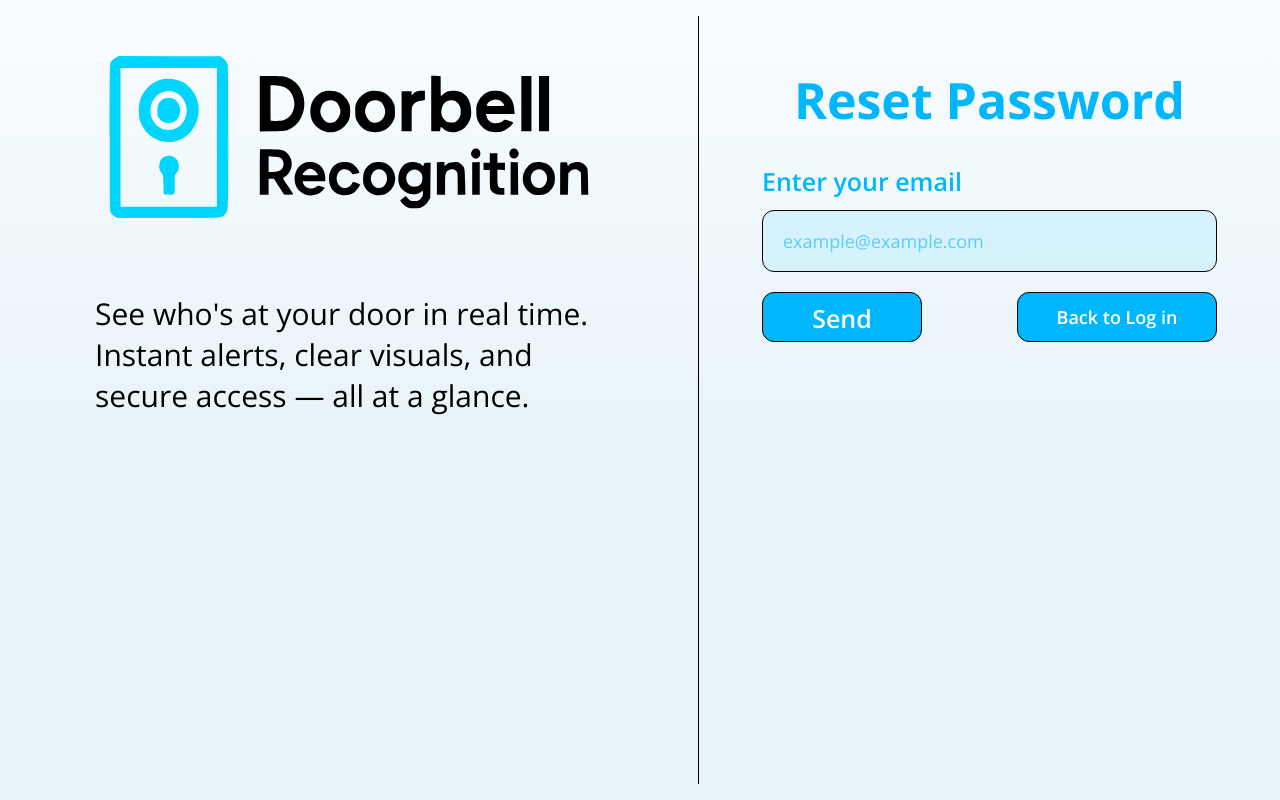
After one commit to khoadole/Doorbell-Recognition, a Django app: page /forgot_password in a window 1280 px wide. The commit adds this page. Run offline with Django 5.2, Linux system fonts and the light colour scheme.

Commit message:
Add Password Reset Section

```diff
--- a/doorbell/static/css/signin.css
+++ b/doorbell/static/css/signin.css
@@ -128,6 +128,7 @@ body {
   flex: 1;
 }
 
+
 .sign-in-button {
   width: 175px;
   height: 62px;
@@ -160,7 +161,7 @@ body {
 }
 
 .sign-up-button {
-  display: inline-flex;                /* Allows centering */
+  display: inline-flex;
   align-items: center;
   justify-content: center;
   width: 184px;
@@ -174,9 +175,9 @@ body {
   font-family: "Open Sans", sans-serif;
   cursor: pointer;
   transition: background-color 0.2s;
-  text-decoration: none;              /* Removes underline for <a> */
+  text-decoration: none;
   text-align: center;
-  line-height: 1;                     /* Avoids vertical misalignment */
+  line-height: 1;
 }
 
 
--- a/doorbell/templates/homepage.html
+++ b/doorbell/templates/homepage.html
@@ -48,7 +48,7 @@
       <div class="main-title">Video Streaming</div>
       <div class="video-container">
         <!-- <div class="video-placeholder"></div> -->
-         <img src="{% url 'video_feed' %}" width="640" />
+         <img src="{% url 'video_feed' %}" width="640" height="480" />
       </div>
 
       <button class="openDoor-btn" onclick="openDoor()">Open Door</button>
--- a/users/models.py
+++ b/users/models.py
@@ -12,6 +12,6 @@ class User(Document):
     password = StringField(required=True)
     phonenumber = StringField()
     address = StringField()
-    email = EmailField()
+    email = EmailField(unique=True)
     avatar = FileField()
     create_at = DateField(default=datetime.datetime.now)
--- /dev/null
+++ b/users/templates/components/forgot_password.html
@@ -0,0 +1,73 @@
+{% load static %}
+<!DOCTYPE html>
+<html lang="en">
+<head>
+  <meta charset="UTF-8" />
+  <meta name="viewport" content="width=device-width, initial-scale=1.0" />
+  <link href="https://fonts.googleapis.com/css2?family=Open+Sans:wght@400;600;700&family=Inter:wght@400;500;600&display=swap" rel="stylesheet" />
+  <link rel="stylesheet" href="{% static 'css/signin.css' %}" />
+  <link rel="icon" href="../../static/images/base/Logo_noText.svg" type="image/svg" />
+  <title>Reset Password</title>
+</head>
+<body>
+  <div class="container">
+    <!-- Left Side -->
+    <div class="left-section">
+      <div class="logo-section">
+        <img src="../../static/images/base/Logo.svg" alt="Doorbell Recognition" class="logo-icon" />
+      </div>
+      <div class="marketing-text">
+        See who's at your door in real time.<br />
+        Instant alerts, clear visuals, and<br />
+        secure access — all at a glance.
+      </div>
+    </div>
+
+    <div class="divider"></div>
+
+    <!-- Right Side -->
+    <div class="right-section">
+      <div class="sign-in-container">
+        <h1 class="main-title">Reset Password</h1>
+
+        <form method="post" action="{% url 'user:forgot_password' %}">
+          {% csrf_token %}
+          <div class="form-group">
+            <label class="form-label" for="email">Enter your email</label>
+            <input
+              type="email"
+              id="email"
+              name="email"
+              class="form-input"
+              placeholder="example@example.com"
+              required
+            />
+          </div>
+
+          {% if messages %}
+            {% for message in messages %}
+              <div style="color: red; margin-top: 10px;">{{ message }}</div>
+            {% endfor %}
+          {% endif %}
+
+          <div class="button-row" style="margin-top: 20px; display: flex; gap: 20px;">
+            <a href="{% url 'user:reset_password' %}"
+              class="sign-in-button"
+              style="width: 160px; height: 50px; text-align: center; line-height: 50px; text-decoration: none;">
+              Send
+            </a>
+
+            <a href="{% url 'user:signin' %}"
+              class="sign-up-button"
+              style="width: 200px; height: 50px; text-align: center; line-height: 50px; font-size: 18px;">
+              Back to Log in
+            </a>
+          </div>
+
+
+        </form>
+      </div>
+    </div>
+  </div>
+</body>
+</html>
--- a/users/urls.py
+++ b/users/urls.py
@@ -8,5 +8,6 @@ urlpatterns = [
     path('signin', views.signin, name='signin'),
     path('signup', views.signup, name='signup'),
     path('signout', views.signout, name='signout'),
-
+    path('forgot_password', views.forgot_password, name = 'forgot_password'),
+    path('reset_password', views.reset_password, name = 'reset_password'),
 ]
--- a/users/views.py
+++ b/users/views.py
@@ -51,12 +51,12 @@ def signup(request):
         username = request.POST.get('username')
         password = request.POST.get('password')
         confirm_pass = request.POST.get('confirm-password')
-        phone = request.POST.get('phone')
+        email = request.POST.get('email')
 
         print(username)
         print(password)
         print(confirm_pass)
-        print(phone)
+        print(email)
 
         if User.objects(username=username).first():
             messages.error(request, 'User alrealy exist!')
@@ -66,11 +66,16 @@ def signup(request):
             messages.error(request, 'Password not match!')
             return redirect('user:signup')
 
+        if User.objects(email=email).first():
+            messages.error(request, 'Email alrealy exist!')
+            return redirect('user:signup')
+
         hashed_pass = make_password(password)
+
         user = User(
             username=username,
             password=hashed_pass,
-            phonenumber=phone
+            email=email
         )
 
         user.save()
@@ -82,3 +87,9 @@ def signup(request):
 def signout(request):
     request.session.flush()
     return redirect('home')
+
+def forgot_password(request):
+    return render(request, 'components/forgot_password.html')
+
+def reset_password(request):
+    return render(request, 'components/reset_password.html')
```
Also changed, not shown: users/templates/components/profile.html (+8 -2 lines), users/templates/components/reset_password.html (added, +100 -0 lines), users/templates/components/signin.html (+11 -5 lines), users/templates/components/signup.html (+5 -5 lines).
